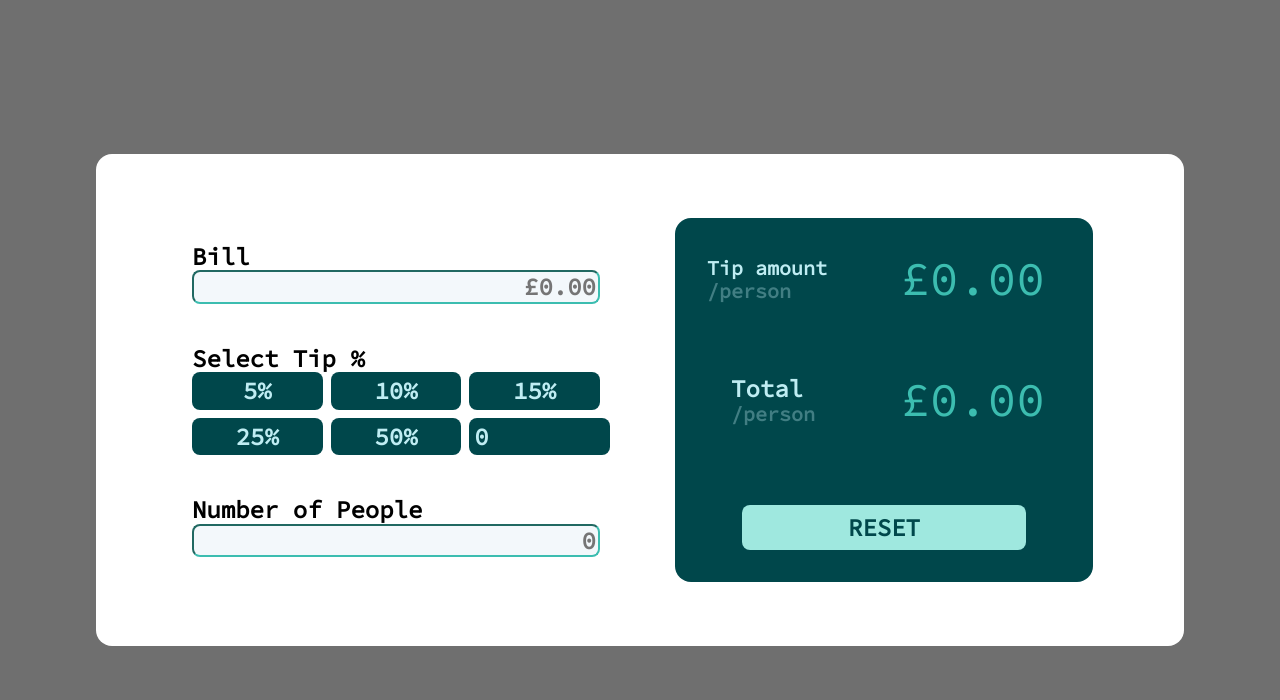
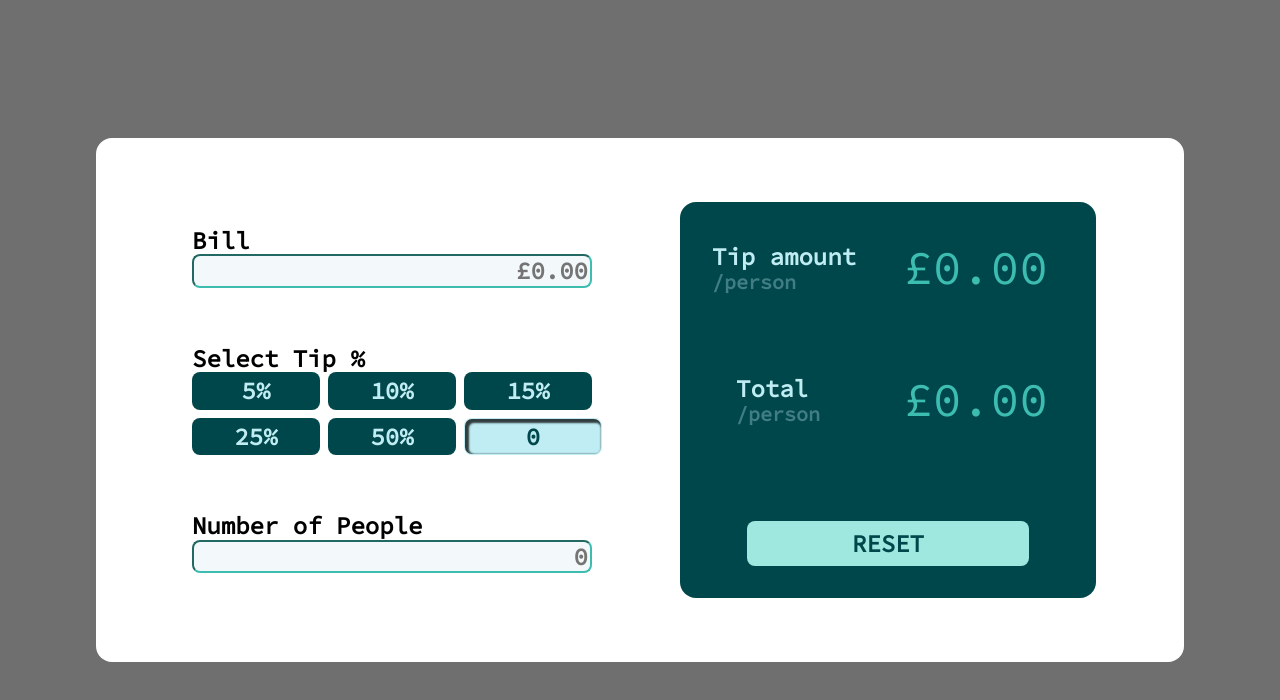
Before and after one commit to ndrj19/tip-splitter, a React (Vite) app in the folder App/: page / in a window 1280 px wide. Shown: the top 700 px of the page. Built offline with nearby package versions, Linux system fonts and the light colour scheme.

Commit message:
more CSS

```diff
--- a/App/src/App.css
+++ b/App/src/App.css
@@ -4,18 +4,18 @@ body {
 }
 
 #root {
-  font-family: 'Source Code Pro', monospace;
-  width: 100%;
+  font-family: "Source Code Pro", monospace;
+  width: auto;
   display: grid;
   grid-template-columns: 1fr;
   grid-template-rows: auto;
-  gap: 1rem 1rem;
+  gap: 2rem;
   padding: 4rem;
   border-radius: 1rem;
   background-color: #ffffff;
 }
 
-@media only screen and (min-width: 750px) {
+@media only screen and (min-width: 975px) {
   body {
     height: 100vh;
     justify-content: center;
--- a/App/src/components/DisplayTip/DisplayTip.css
+++ b/App/src/components/DisplayTip/DisplayTip.css
@@ -1,6 +1,6 @@
 .displaytip {
   padding: 0 2rem;
-  width: 75%;
+  width: auto;
   display: grid;
   justify-self: center;
   grid-template-columns: 1fr 1fr;
@@ -28,7 +28,7 @@
   margin: 0;
   color: #bfedf3;
   font-weight: bolder;
-  font-size: 1.25rem;
+  font-size: 1.5rem;
 }
 
 .tipperperson .per {
--- a/App/src/components/TipPercentage/TipPercentage.css
+++ b/App/src/components/TipPercentage/TipPercentage.css
@@ -29,3 +29,12 @@
   padding: 0.25rem;
   width: 100%;
 }
+
+#tip {
+  text-align: center;
+  color: #00474b;
+  background-color: #bfedf3;
+  box-shadow: inset 2px 2px 2px 2px rgba(0, 0, 0, 0.75);
+  cursor: text;
+  overflow: hidden;
+}
```
Also changed, not shown: App/src/components/BillAmount/BillAmount.css (line endings or trailing spaces), App/src/components/NumberOfPeople/NumberOfPeople.css (line endings or trailing spaces).
